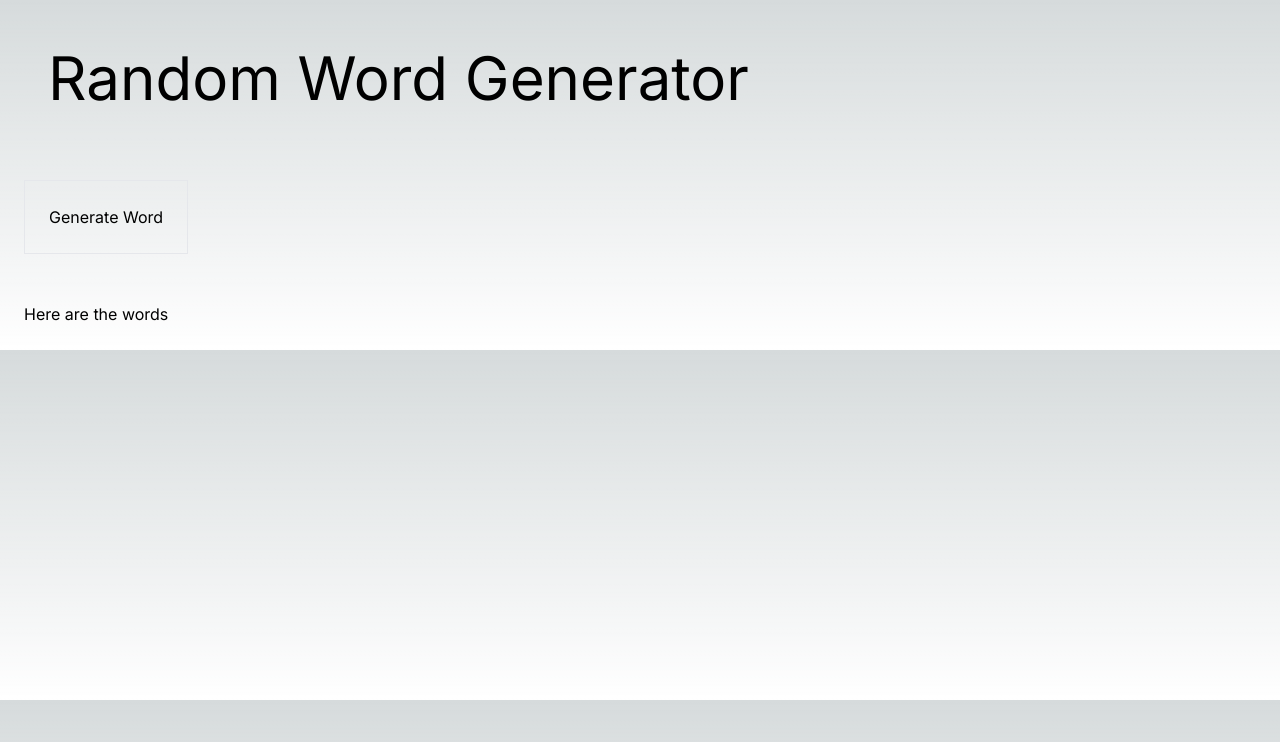
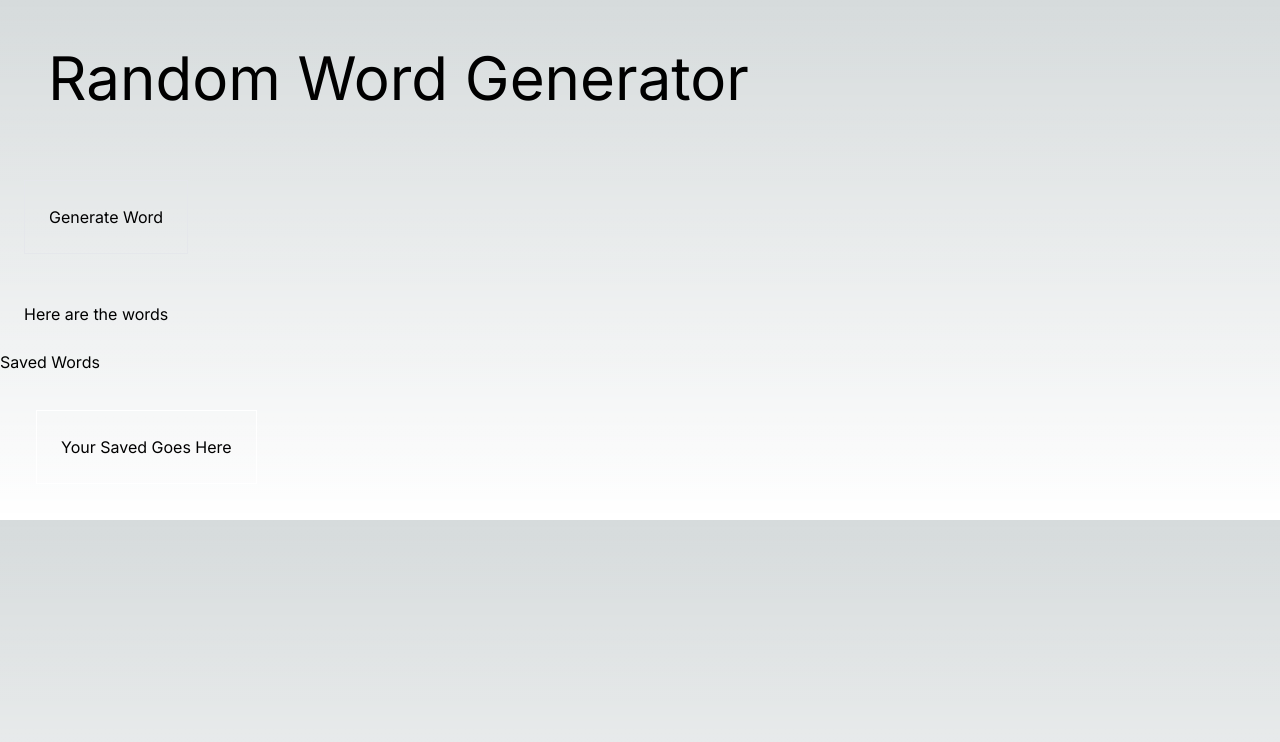
Before and after one commit to Kris-Furer/random-word-generator, a Next.js app: page / in a window 1280 px wide. Shown: the top 742 px of the page. Built offline with nearby package versions, Linux system fonts and the light colour scheme.

Commit message:
Added saved words

```diff
--- a/app/components/WordsContainer.jsx
+++ b/app/components/WordsContainer.jsx
@@ -5,7 +5,11 @@ import GenerateButton from "./GenerateButton";
 
   const WordsContainer = () => {
 
-    const [words, setWords] = useState([]);
+    const [words, setWords] = useState([])
+    const [savedWords, setSavedWords] = useState(["Your Saved Goes Here"])
+
+   const fakeData = ["cow", "pig"]
+
 
     // Fetch the words from the api and set 'words' variable to the result
     const fetchWords = async () => {
@@ -19,6 +23,11 @@ import GenerateButton from "./GenerateButton";
       }
     };
 
+    // Add the new saved word to the previous
+    const saveWord = (word) => {
+      setSavedWords([...savedWords, word]);
+    }
+
 
   return (
     <div>
@@ -26,7 +35,14 @@ import GenerateButton from "./GenerateButton";
       <p className='m-6'>Here are the words</p>
       <ul className='m-6'>
         {words.map((word) => (
-          <li className='p-6 border border-white m-3 inline-block' key={word}>{word}</li>
+          // Within arrow function to prevent excecuting on render
+          <li onClick={() => saveWord(word)} className='p-6 border border-white m-3 inline-block' key={word}>{word}</li>
+          ))}
+      </ul>
+      <p>Saved Words</p>
+      <ul className='m-6'>
+        {savedWords.map((savedWord) => (
+          <li className='p-6 border border-white m-3 inline-block' key={savedWord}>{savedWord}</li>
           ))}
       </ul>
     </div>
```
